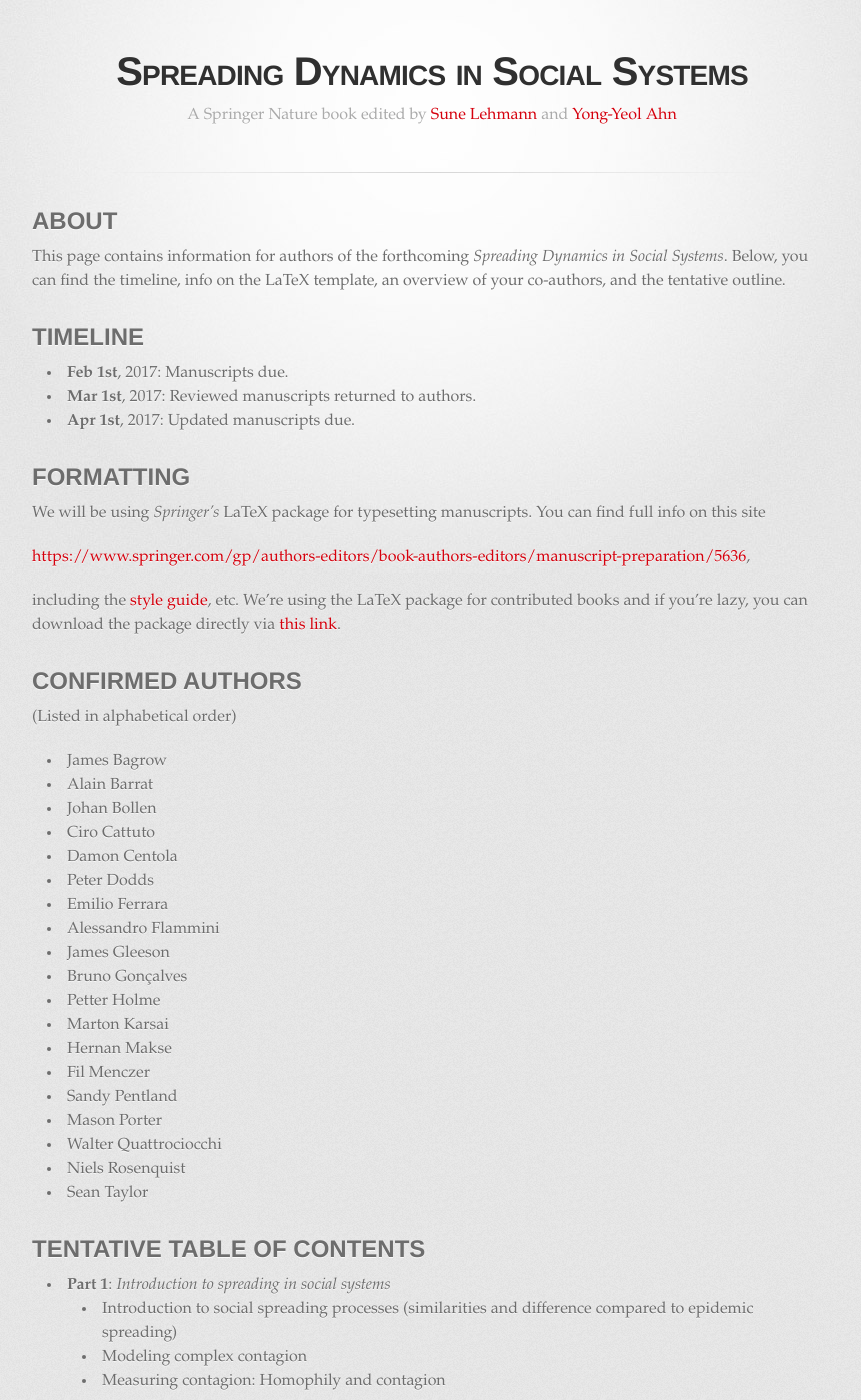
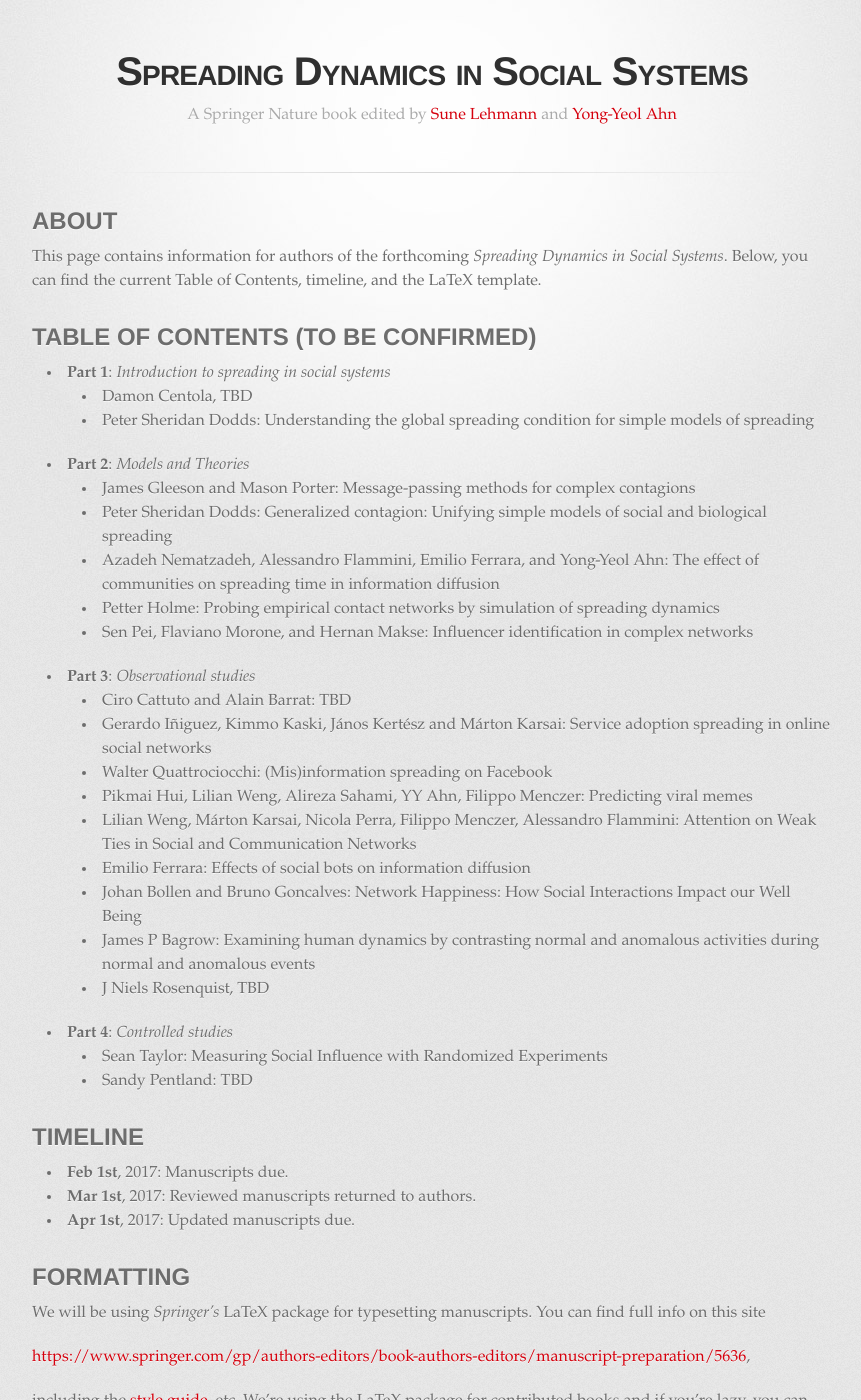
Before and after one commit to socialcontagionbook/socialcontagionbook.github.io, a Jekyll site: the page built from index.md, in a window 1280 px wide and 1400 px high. Shown: the whole window, without its empty margins (208-1069 px from the left). Built offline with Jekyll 4.4.1, drawn with Linux system fonts in a browser that asks for light colours; some web fonts are replaced; our own code applies the rules of GitHub Pages for plain Markdown files; some of the changed text lies outside the part shown.

Commit message:
chapter information updated

```diff
--- a/index.md
+++ b/index.md
@@ -3,7 +3,33 @@ layout: index
 ---
 
 # About
-This page contains information for authors of the forthcoming _Spreading Dynamics in Social Systems_. Below, you can find the timeline, info on the LaTeX template, an overview of your co-authors, and the tentative outline.
+
+This page contains information for authors of the forthcoming _Spreading Dynamics in Social Systems_. Below, you can find the current Table of Contents, timeline, and the LaTeX template.
+
+# Table of Contents (To be confirmed)
+
+* **Part 1**: _Introduction to spreading in social systems_
+  * Damon Centola, TBD
+  * Peter Sheridan Dodds: Understanding the global spreading condition for simple models of spreading
+* **Part 2**: _Models and Theories_
+  * James Gleeson and Mason Porter: Message-passing methods for complex contagions
+  * Peter Sheridan Dodds: Generalized contagion: Unifying simple models of social and biological spreading
+  * Azadeh Nematzadeh, Alessandro Flammini, Emilio Ferrara, and Yong-Yeol Ahn: The effect of communities on spreading time in information diffusion
+  * Petter Holme: Probing empirical contact networks by simulation of spreading dynamics
+  * Sen Pei, Flaviano Morone, and Hernan Makse: Influencer identification in complex networks
+* **Part 3**: _Observational studies_
+  * Ciro Cattuto and Alain Barrat: TBD
+  * Gerardo Iñiguez, Kimmo Kaski, János Kertész and Márton Karsai: Service adoption spreading in online social networks
+  * Walter Quattrociocchi: (Mis)information spreading on Facebook
+  * Pikmai Hui, Lilian Weng, Alireza Sahami, YY Ahn, Filippo Menczer: Predicting viral memes
+  * Lilian Weng, Márton Karsai, Nicola Perra, Filippo Menczer, Alessandro Flammini: Attention on Weak Ties in Social and Communication Networks
+  * Emilio Ferrara: Effects of social bots on information diffusion
+  * Johan Bollen and Bruno Goncalves: Network Happiness: How Social Interactions Impact our Well Being
+  * James P Bagrow: Examining human dynamics by contrasting normal and anomalous activities during normal and anomalous events
+  * J Niels Rosenquist, TBD
+* **Part 4**: _Controlled studies_
+  * Sean Taylor: Measuring Social Influence with Randomized Experiments
+  * Sandy Pentland: TBD
 
 # Timeline
 
@@ -17,53 +43,3 @@ We will be using _Springer's_ LaTeX package for typesetting manuscripts. You can
 [https://www.springer.com/gp/authors-editors/book-authors-editors/manuscript-preparation/5636](https://www.springer.com/gp/authors-editors/book-authors-editors/manuscript-preparation/5636),
 
 including the [style guide](http://resource-cms.springer.com/springer-cms/rest/v1/content/990/data/v7/Manuscript+guidelines+for+English+books), etc. We're using the LaTeX package for contributed books and if you're lazy, you can download the package directly via [this link](http://resource-cms.springer.com/springer-cms/rest/v1/content/20568/data/v1/contributed+books).
-
-
-# Confirmed Authors
-(Listed in alphabetical order)
-
-* James Bagrow
-* Alain Barrat
-* Johan Bollen
-* Ciro Cattuto
-* Damon Centola
-* Peter Dodds
-* Emilio Ferrara
-* Alessandro Flammini
-* James Gleeson
-* Bruno Gonçalves
-* Petter Holme
-* Marton Karsai
-* Hernan Makse
-* Fil Menczer
-* Sandy Pentland
-* Mason Porter
-* Walter Quattrociocchi
-* Niels Rosenquist
-* Sean Taylor
-
-# Tentative Table of Contents
-
-* **Part 1**: _Introduction to spreading in social systems_
-  * Introduction to social spreading processes (similarities and difference compared to epidemic spreading)
-  * Modeling complex contagion
-  * Measuring contagion: Homophily and contagion
-* **Part 2**: _Models and Theories_
-  * Theories of complex contagion
-  * Linear threshold model
-  * Generalized contagion model
-  * Finding influencers
-* **Part 3**: _Observational studies_
-  * SocioPatterns - measuring spreading in face to face interactions
-  * Online information spreading
-  * Spreading of health behaviors
-  * Predicting viral memes on Twitter
-  * Spreading of information during emergencies
-  * Spreading of memes on Facebook
-  * Service adoption
-* **Part 4**: _Controlled studies_
-  * Filter bubble
-  * Spreading of voting behaviors
-  * Mood contagion
-  * Fitness-centered social intervention design
-  * Identifying social influence with controlled experiments
```
